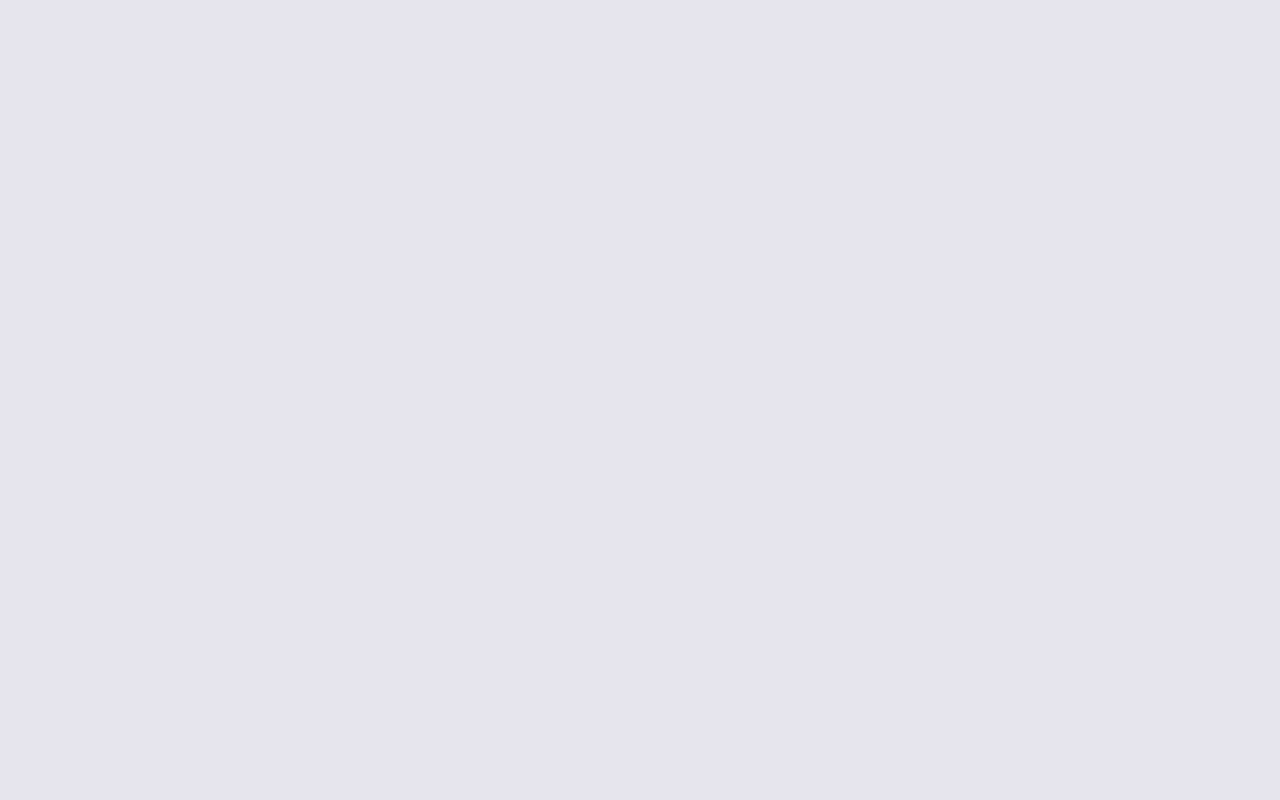
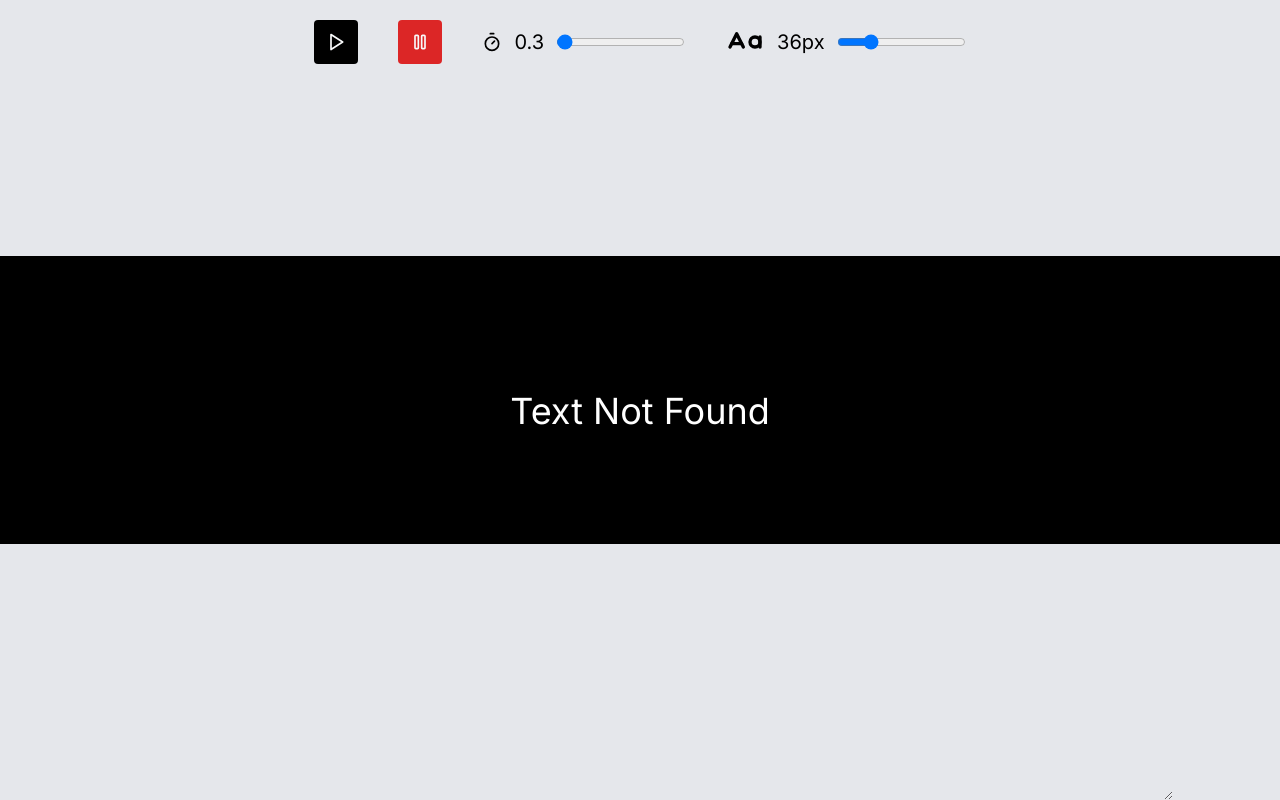
Before and after one commit to ramonfrombr/cs50prompt, a Next.js app: page /teleprompter in a window 1280 px wide. Built offline with nearby package versions, Linux system fonts and the light colour scheme.

Commit message:
Defined teleprompter layout

```diff
--- a/app/teleprompter/page.tsx
+++ b/app/teleprompter/page.tsx
@@ -1,11 +1,78 @@
 "use client";
-import { useContext } from "react";
+import { useContext, useState } from "react";
 import { ValueContext } from "../components/promptApi";
+import {
+  CaseSensitive,
+  ChevronRight,
+  Pause,
+  Play,
+  Square,
+  Timer,
+} from "lucide-react";
 
 const Teleprompter = () => {
   const { value } = useContext(ValueContext);
 
-  return <div>{value}</div>;
+  const [rangeValue, setRangeValue] = useState(0.3);
+  const [fontSize, setFontSize] = useState(36);
+
+  return (
+    <div>
+      {/* OPTIONS */}
+      <header className="fixed top-0 left-0 w-full py-5 flex flex-row gap-10 justify-center">
+        <button className={`bg-black border-1 rounded p-3 text-gray-50`}>
+          <Play size={20} />
+        </button>
+        <button className="bg-red-600 p-3 rounded text-gray-50">
+          <Pause size={20} />
+        </button>
+        <div className="flex gap-3">
+          <p className="flex gap-3 text-xl items-center">
+            <Timer size={20} /> {rangeValue}
+          </p>
+          <input
+            type="range"
+            min="0.1"
+            step={0.1}
+            max="20"
+            value={rangeValue}
+            onChange={(e) => setRangeValue(Number(e.target.value))}
+          />
+        </div>
+        <div className="flex gap-3">
+          <p className="flex gap-3 text-xl items-center">
+            <CaseSensitive size={40} /> {fontSize}px
+          </p>
+          <input
+            type="range"
+            min="10"
+            step={1}
+            max="120"
+            value={fontSize}
+            onChange={(e) => setFontSize(Number(e.target.value))}
+          />
+        </div>
+      </header>
+
+      {/* Black Box */}
+      <div className="w-full h-72 bg-black fixed inset-0 m-auto -z-10 flex items-center">
+        <ChevronRight size={80} />
+      </div>
+
+      {/* Text Wrapper */}
+      <div
+        className="w-full h-screen flex justify-center overflow-y-hidden"
+        style={{ fontSize: `${fontSize}` }}
+      >
+        <textarea
+          value={value || "Text Not Found"}
+          className="text-center w-10/12 bg-transparent focus:outline-none border-none text-white h-full overflow-hidden py-[30%]"
+          style={{ fontSize: `${fontSize}px` }}
+          readOnly
+        ></textarea>
+      </div>
+    </div>
+  );
 };
 
 export default Teleprompter;
```
Also changed, not shown: package.json (+6 -5 lines), 1 other file (tests, documents, lock files or other folders).
